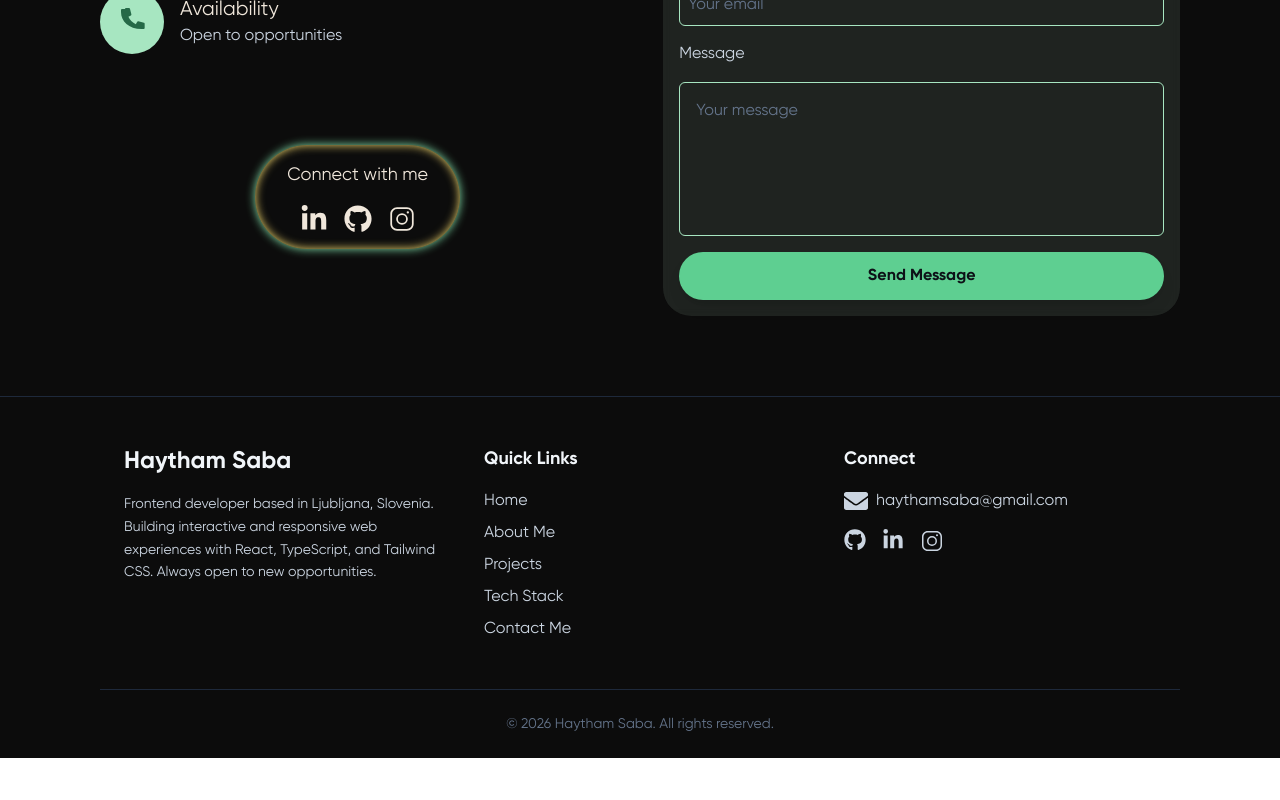
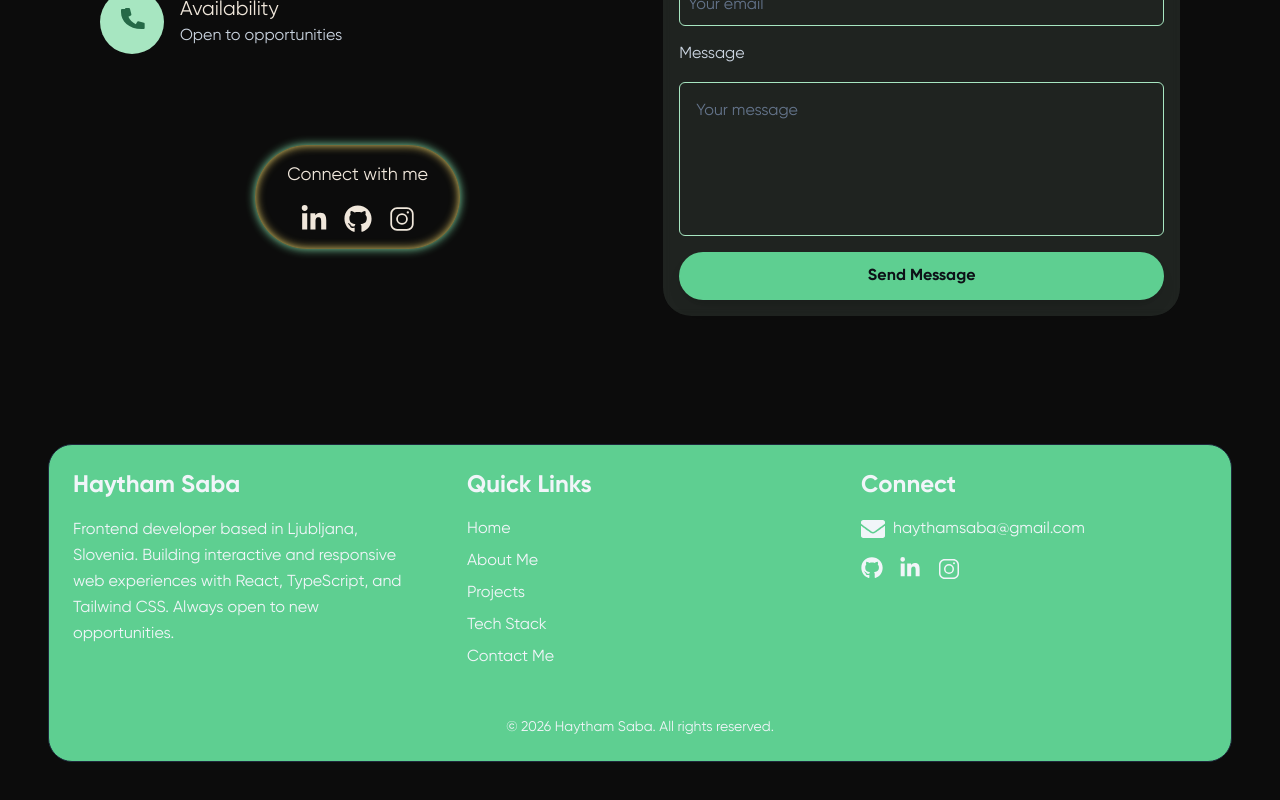
Before and after one commit to HaythamSaba/reactPortfolio, a React (Vite) app: page / in a window 1280 px wide. Shown: the part 5910-6710 px from the top of the page. Before the commit the page ends 6668 px from the top, so only its background shows below. Built offline with nearby package versions, Linux system fonts and the light colour scheme; a web font is replaced by a local one.

Commit message:
updating footer section

```diff
--- a/src/components/sections/Footer.jsx
+++ b/src/components/sections/Footer.jsx
@@ -43,10 +43,10 @@ export default function Footer() {
   };
 
   return (
-    <footer className="bg-darkBackground border-t border-slate-800 text-slate-300 template">
+    <footer className="bg-primary-500 rounded-3xl backdrop-blur border border-slate-800 text-slate-100 mt-12 mx-12 p-4 lg:p-0">
       {/* ✅ Stagger parent wrapping all three columns */}
       <motion.div
-        className="px-0 md:px-6 py-12 grid grid-cols-1 md:grid-cols-3 gap-12"
+        className="px-0 md:px-6 py-0 md:py-6 grid grid-cols-1 md:grid-cols-3 gap-12"
         variants={containerVariants}
         initial="hidden"
         whileInView="visible"
@@ -58,7 +58,7 @@ export default function Footer() {
           <h2 className="text-2xl font-bold text-slate-100 mb-4">
             Haytham Saba
           </h2>
-          <p className="text-sm leading-relaxed max-w-[342px]">
+          <p className="text-md leading-relaxed max-w-[342px]">
             Frontend developer based in Ljubljana, Slovenia. Building
             interactive and responsive web experiences with React, TypeScript,
             and Tailwind CSS. Always open to new opportunities.
@@ -67,7 +67,7 @@ export default function Footer() {
 
         {/* Quick Links */}
         <motion.div variants={fadeUp}>
-          <h3 className="text-lg font-semibold text-slate-100 mb-4">
+          <h3 className="text-2xl font-bold text-slate-100 mb-4">
             Quick Links
           </h3>
           <ul className="space-y-2">
@@ -88,7 +88,7 @@ export default function Footer() {
 
         {/* Connect */}
         <motion.div variants={fadeUp}>
-          <h3 className="text-lg font-semibold text-slate-100 mb-4">Connect</h3>
+          <h3 className="text-2xl font-bold text-slate-100 mb-4">Connect</h3>
           <a
             href="mailto:haythamsaba@gmail.com"
             className="flex items-center gap-2 mb-4 hover:text-primary-400 transition-colors duration-300"
@@ -135,7 +135,7 @@ export default function Footer() {
         whileInView={{ opacity: 1 }}
         transition={{ duration: 0.8, delay: 0.2 }} // ✅ transition is a sibling prop
         viewport={{ once: true }}
-        className="border-t border-slate-800 py-6 text-center text-sm text-slate-500"
+        className="py-6 text-center text-sm text-slate-100"
       >
         © {new Date().getFullYear()} Haytham Saba. All rights reserved.
       </motion.div>
--- a/src/pages/Home.jsx
+++ b/src/pages/Home.jsx
@@ -10,7 +10,7 @@ import ScrollUpButton from "../components/layout/ScrollUpButton";
 
 function Home() {
   return (
-    <div className="min-h-screen bg-darkBackground text-background">
+    <div className="min-h-screen bg-darkBackground text-background pb-12">
       <StarsBackground />
       <ScrollUpButton />
       {/* Hero Section */}
```
